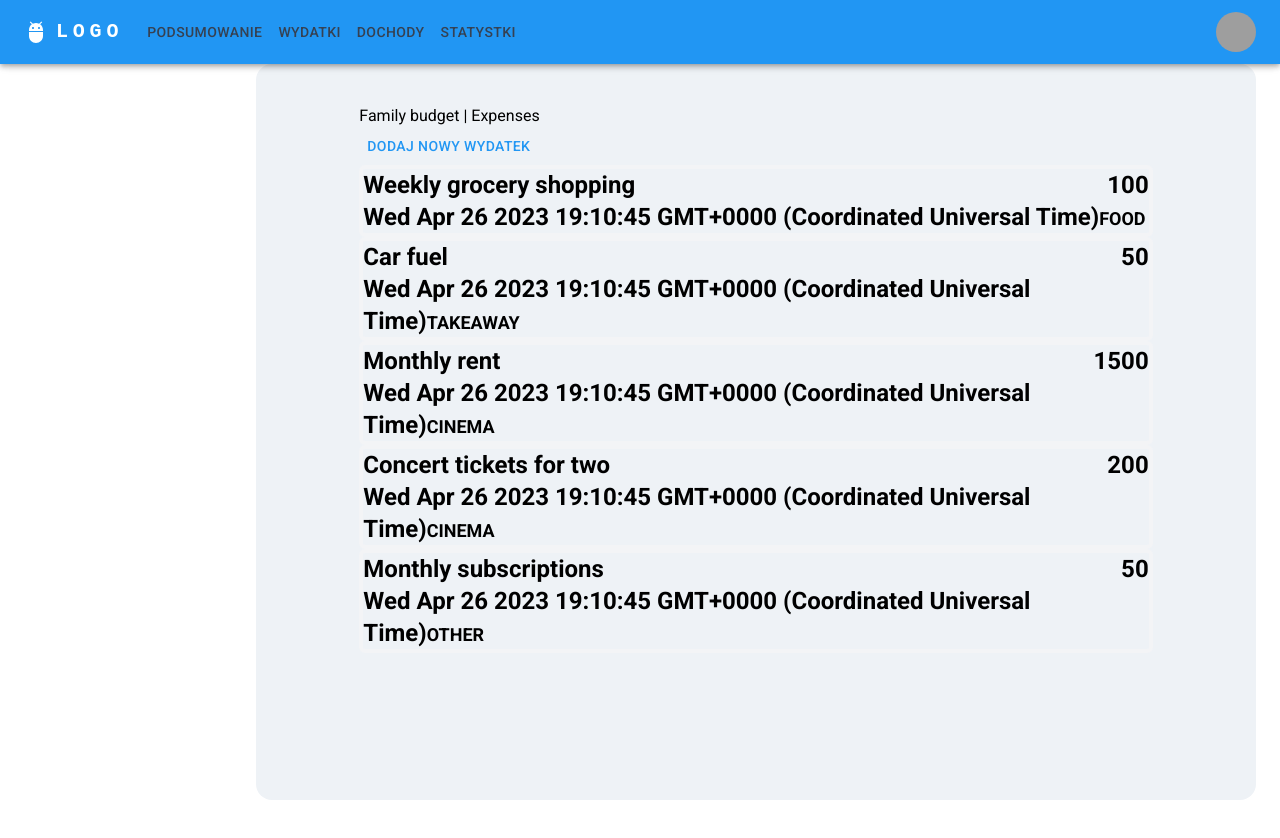
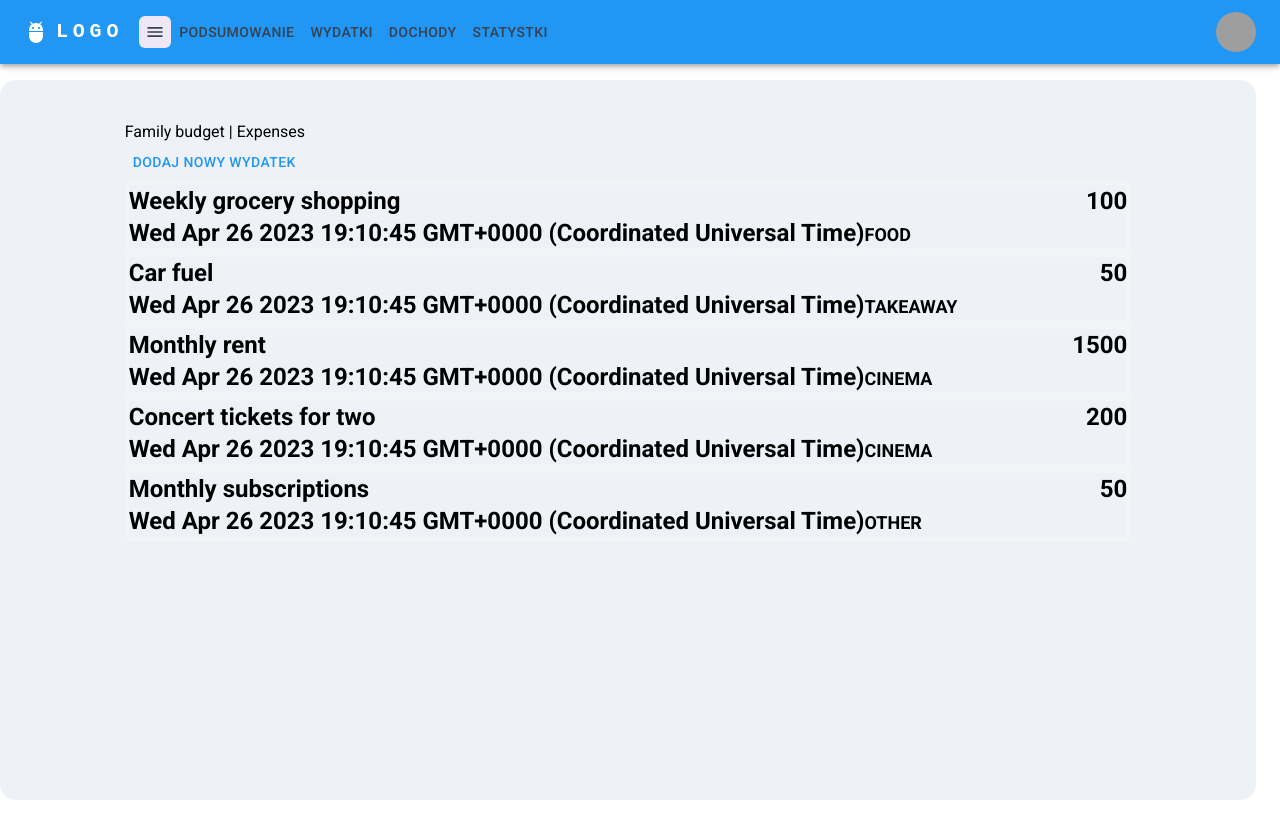
Before and after one commit to MateuszMyrcik/family-budget-web-app, a Next.js app: page /expenses in a window 1280 px wide. Shown: the top 838 px of the page. Before the commit the page ends 800 px from the top, so only its background shows below. Built offline with nearby package versions, Linux system fonts and the light colour scheme; grey boxes are pictures that could not be loaded.

Commit message:
feat: sidebar transition, layout dimensions

```diff
--- a/src/app/globals.css
+++ b/src/app/globals.css
@@ -92,9 +92,3 @@ body {
 .bg-gradient {
   background-image: linear-gradient(to right, #d8eeff, #D3D3D3);
 }
-
-:root {
-  --header-height: 4rem;
-  --footer-height: 3rem;
-  --sidebar-width: 16rem;
-}
--- a/src/app/layout/BaseTemplate.tsx
+++ b/src/app/layout/BaseTemplate.tsx
@@ -1,5 +1,6 @@
 import clsx from "clsx";
 import { ReactNode } from "react";
+import { useLayout } from "./Context";
 
 type DefaultTemplateProps = {
   header?: ReactNode;
@@ -14,6 +15,8 @@ export const BaseTemplate = ({
   sidebar,
   children,
 }: DefaultTemplateProps) => {
+  const { headerHeight, sidebarWidth } = useLayout();
+
   const state = {
     withSidebar: sidebar,
     withHeader: header,
@@ -21,23 +24,34 @@ export const BaseTemplate = ({
   };
 
   const classes = {
-    sidebar: clsx(
-      state.withSidebar &&
-        "fixed top-[var(--header-height)] h-[calc(100vh-var(--header-height))] bg-white"
-    ),
-    content: clsx(
-      state.withSidebar && "ml-[var(--sidebar-width)]",
-      state.withHeader && "mt-[var(--header-height)]"
-    ),
-    contentInner:
-      "p-6 mr-6 bg-primary-light min-h-[calc(100vh-var(--header-height))] rounded-2xl",
+    sidebar: clsx(state.withSidebar && "fixed  bg-white "),
+    contentInner: "p-6 mr-6 bg-primary-light min-h-full flex rounded-2xl",
+  };
+
+  const inlineStyles = {
+    sidebar: {
+      transform: !!sidebarWidth ? "none" : `translateX(-${sidebarWidth}px)`,
+      transition: "transform 300ms cubic-bezier(0, 0, 0.2, 1) 0ms",
+      height: `calc(100vh - ${headerHeight}px)`,
+    },
+    content: {
+      transition: "margin 300ms cubic-bezier(0, 0, 0.2, 1) 0ms",
+      marginLeft: `${sidebarWidth}px`,
+      marginTop: `${headerHeight}px`,
+      marginBottom: `${headerHeight}px`,
+      height: `calc(100vh - ${headerHeight}px)`,
+    },
   };
 
   return (
     <div>
       {header && <header>{header}</header>}
-      {sidebar && <aside className={classes.sidebar}>{sidebar}</aside>}
-      <main className={classes.content}>
+      {sidebar && (
+        <aside className={classes.sidebar} style={inlineStyles.sidebar}>
+          {sidebar}
+        </aside>
+      )}
+      <main style={inlineStyles.content}>
         <div className={classes.contentInner}>{children}</div>
       </main>
       {footer && <footer>{footer}</footer>}
--- /dev/null
+++ b/src/app/layout/Context.tsx
@@ -0,0 +1,33 @@
+import { createContext, useContext, useState } from "react";
+
+type LayoutProviderProps = { children: React.ReactNode };
+
+const SIDEBAR_WIDTH = 256; // 16 rem
+const FOOTER_HEIGHT = 0; // 0rem
+const HEADER_HEIGHT = 80; // 5rem
+
+export const LayoutContext = createContext({
+  sidebarWidth: 0,
+  footerHeight: 0,
+  headerHeight: 0,
+  toggleSidebar: () => {},
+});
+
+export const LayoutProvider = ({ children }: LayoutProviderProps) => {
+  const [sidebarWidth, setSidebarWidth] = useState(0);
+  const toggleSidebar = () => setSidebarWidth(sidebarWidth ? 0 : SIDEBAR_WIDTH);
+
+  const dimensions = {
+    sidebarWidth: sidebarWidth ? 256 : 0, // 16 rem
+    footerHeight: FOOTER_HEIGHT, // 0rem
+    headerHeight: HEADER_HEIGHT, // 5rem
+  };
+
+  return (
+    <LayoutContext.Provider value={{ toggleSidebar, ...dimensions }}>
+      {children}
+    </LayoutContext.Provider>
+  );
+};
+
+export const useLayout = () => useContext(LayoutContext);
--- a/src/app/layout/PrimaryTemplate.tsx
+++ b/src/app/layout/PrimaryTemplate.tsx
@@ -1,14 +1,25 @@
 import { AppBar, Sidebar } from "@/shared/ui-kit";
 import { BaseTemplate } from "./BaseTemplate";
 import { ROUTES } from "./constants";
+import { useLayout } from "./Context";
 
 type PrimaryTemplateProps = {
   children: React.ReactNode;
 };
 
 export const PrimaryTemplate = ({ children }: PrimaryTemplateProps) => {
+  const { sidebarWidth, headerHeight, toggleSidebar } = useLayout();
   return (
-    <BaseTemplate header={<AppBar links={ROUTES} />} sidebar={<Sidebar />}>
+    <BaseTemplate
+      header={<AppBar links={ROUTES} onMenuIconClick={toggleSidebar} />}
+      sidebar={
+        <Sidebar
+          top={headerHeight}
+          width={sidebarWidth}
+          open={!!sidebarWidth}
+        />
+      }
+    >
       {children}
     </BaseTemplate>
   );
--- a/src/app/layout/index.ts
+++ b/src/app/layout/index.ts
@@ -1 +1,2 @@
 export { PrimaryTemplate } from "./PrimaryTemplate";
+export { LayoutContext, LayoutProvider, useLayout } from "./Context";
--- a/src/pages/_app.tsx
+++ b/src/pages/_app.tsx
@@ -10,6 +10,7 @@ import { AdapterDateFns } from "@mui/x-date-pickers/AdapterDateFns";
 import { LocalizationProvider } from "@mui/x-date-pickers/LocalizationProvider";
 import clsx from "clsx";
 import { createTheme, ThemeProvider } from "@mui/material";
+import { LayoutProvider } from "@/app/layout";
 
 const roboto = Roboto({
   subsets: ["latin"],
@@ -75,12 +76,14 @@ export default function MyApp({ Component, pageProps }: AppProps) {
   return (
     <LocalizationProvider dateAdapter={AdapterDateFns}>
       <ThemeProvider theme={theme}>
+        <LayoutProvider>
           <div className={containerClasses}>
             <div className=""></div>
             <Provider store={store}>
               <Component {...pageProps} />
             </Provider>
           </div>
+        </LayoutProvider>
       </ThemeProvider>
     </LocalizationProvider>
   );
--- a/src/shared/ui-kit/navigation/app-bar/index.tsx
+++ b/src/shared/ui-kit/navigation/app-bar/index.tsx
@@ -1,5 +1,5 @@
 import * as React from "react";
-import { AppBar as MuiAppBar } from "@mui/material";
+import { AppBar as MuiAppBar, Icon } from "@mui/material";
 import Box from "@mui/material/Box";
 import Toolbar from "@mui/material/Toolbar";
 import IconButton from "@mui/material/IconButton";
@@ -19,9 +19,10 @@ const settings = ["Profile", "Account", "Dashboard", "Logout"];
 
 export type AppBarProps = {
   links: NavLink[];
+  onMenuIconClick?: () => void;
 };
 
-export const AppBar = ({ links }: AppBarProps) => {
+export const AppBar = ({ links, onMenuIconClick }: AppBarProps) => {
   const [anchorElNav, setAnchorElNav] = React.useState<null | HTMLElement>(
     null
   );
@@ -45,10 +46,7 @@ export const AppBar = ({ links }: AppBarProps) => {
   };
 
   return (
-    <MuiAppBar
-      position="fixed"
-      className="bg-white text-primary shadow-none h-[var(--header-height)]"
-    >
+    <MuiAppBar position="fixed" className="bg-white text-primary shadow-none">
       <Container maxWidth="xl">
         <Toolbar disableGutters>
           <AdbIcon sx={{ display: { xs: "none", md: "flex" }, mr: 1 }} />
@@ -69,6 +67,13 @@ export const AppBar = ({ links }: AppBarProps) => {
           >
             LOGO
           </Typography>
+          {/* // TODO: possible bellow components will be reused in diffrent places */}
+          <button
+            onClick={onMenuIconClick}
+            className="flex items-center justify-center bg-secondary-light w-8 h-8 rounded-md text-primary  hover:bg-secondary-dark hover:text-white"
+          >
+            <MenuIcon fontSize="small"></MenuIcon>
+          </button>
 
           <Box sx={{ flexGrow: 1, display: { xs: "flex", md: "none" } }}>
             <IconButton
--- a/src/shared/ui-kit/navigation/sidebar/index.tsx
+++ b/src/shared/ui-kit/navigation/sidebar/index.tsx
@@ -1,3 +1,27 @@
-export const Sidebar = () => {
-  return <div className="w-[var(--sidebar-width)] bg-white"></div>;
+import { useLayout } from "@/app/layout";
+import { Drawer } from "@mui/material";
+
+export interface SidebarProps {
+  open: boolean;
+  width: number;
+  top: number;
+}
+
+export const Sidebar = ({ open, width, top }: SidebarProps) => {
+  return (
+    <Drawer
+      variant="persistent"
+      open={open}
+      className="bg-white"
+      anchor="left"
+      sx={{
+        "& .MuiDrawer-paper": {
+          borderRight: "none",
+          top: `${top}px`,
+        },
+      }}
+    >
+      <div className="flex flex-col h-full">Sample drawer content</div>
+    </Drawer>
+  );
 };
--- a/tailwind.config.js
+++ b/tailwind.config.js
@@ -27,7 +27,6 @@ module.exports = {
         'secondary-light': '#ede7f6',
         'secondary-main': '#673ab7',
         'secondary-dark': '#5e35b1',
-
       },
 
     },
```
Lines whose indentation alone changed are shown as unchanged.
